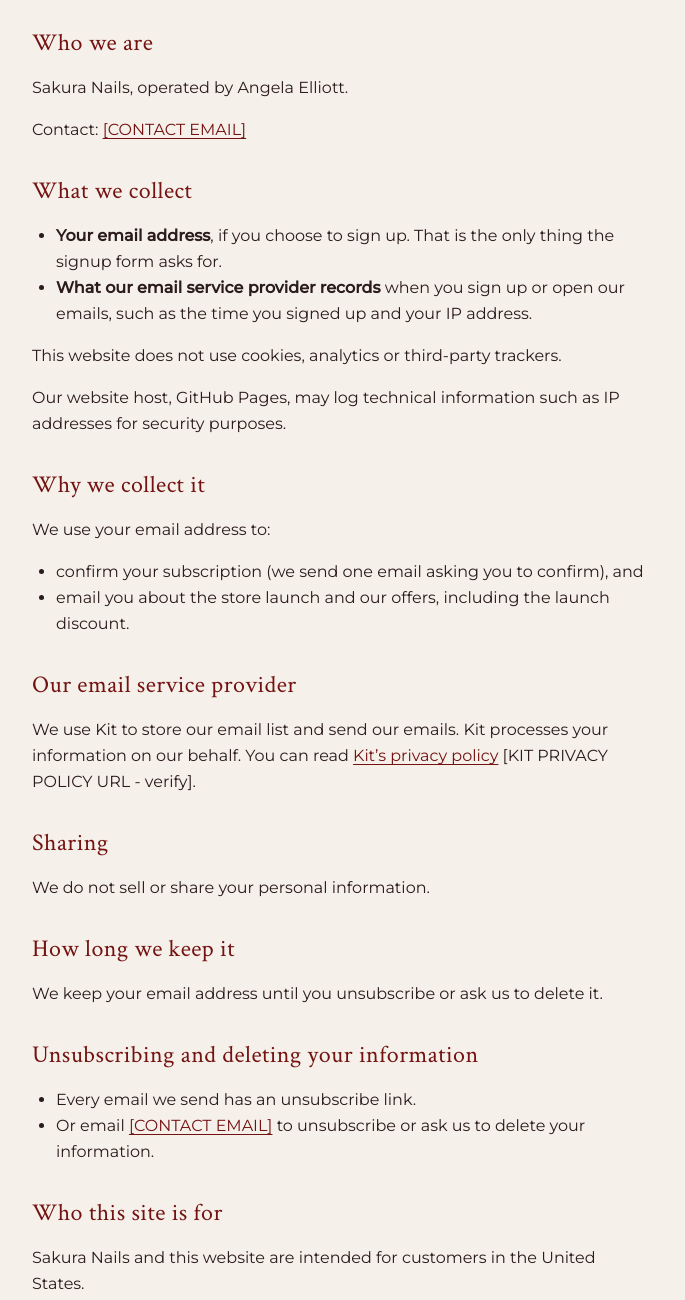
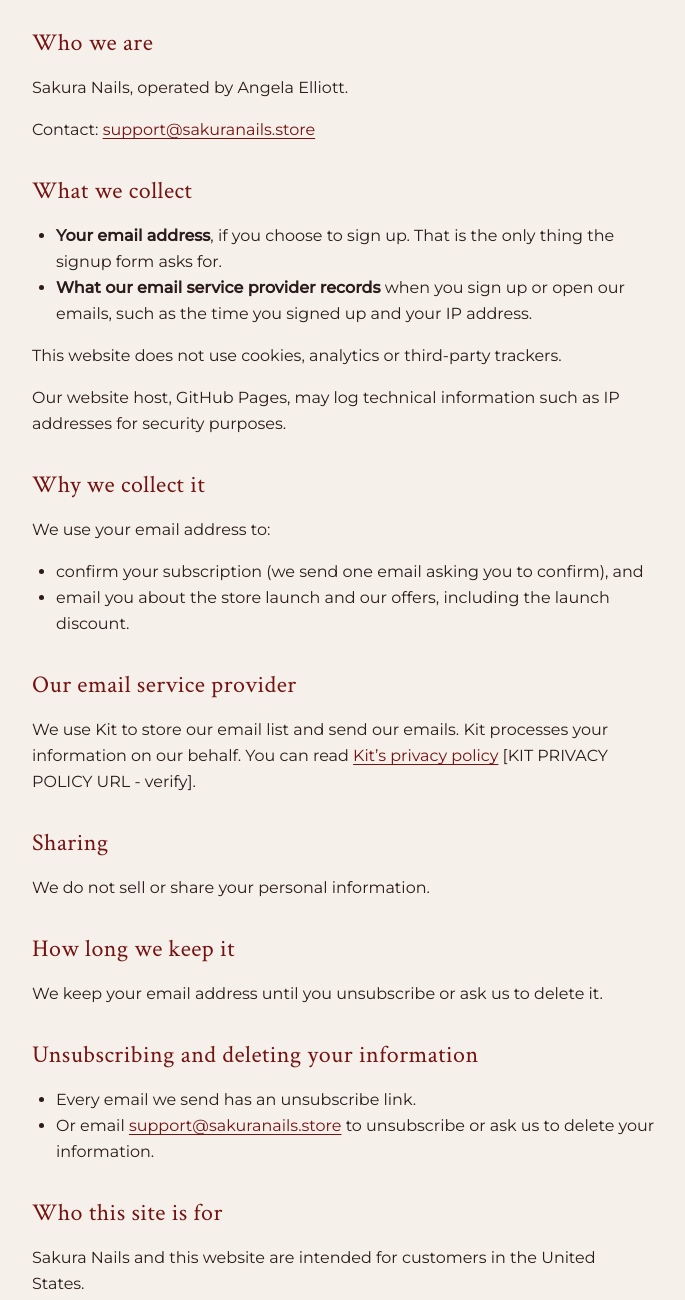
Before and after one commit to jdesign-consulting/sakura-nails, a plain HTML site: page privacy.html in a window 1280 px wide. Shown: the part 340-1640 px from the top of the page, without its empty margins (288-973 px from the left). Drawn offline with Linux system fonts and the light colour scheme.

Commit message:
Set privacy policy contact email to support@sakuranails.store
Co-Authored-By: Claude Opus 5.5 <noreply@anthropic.com>
Claude-Session: https://claude.ai/code/session_01QqnHeaSU8awsdJhAYcvu2X

```diff
--- a/privacy.html
+++ b/privacy.html
@@ -46,7 +46,7 @@
 
     <h2>Who we are</h2>
     <p>Sakura Nails, operated by Angela Elliott.</p>
-    <p>Contact: <a href="mailto:[CONTACT EMAIL]">[CONTACT EMAIL]</a></p>
+    <p>Contact: <a href="mailto:support@sakuranails.store">support@sakuranails.store</a></p>
 
     <h2>What we collect</h2>
     <ul>
@@ -77,7 +77,7 @@
     <h2>Unsubscribing and deleting your information</h2>
     <ul>
       <li>Every email we send has an unsubscribe link.</li>
-      <li>Or email <a href="mailto:[CONTACT EMAIL]">[CONTACT EMAIL]</a> to unsubscribe or ask us to delete your information.</li>
+      <li>Or email <a href="mailto:support@sakuranails.store">support@sakuranails.store</a> to unsubscribe or ask us to delete your information.</li>
     </ul>
 
     <h2>Who this site is for</h2>
```
Also changed, not shown: 1 other file.
